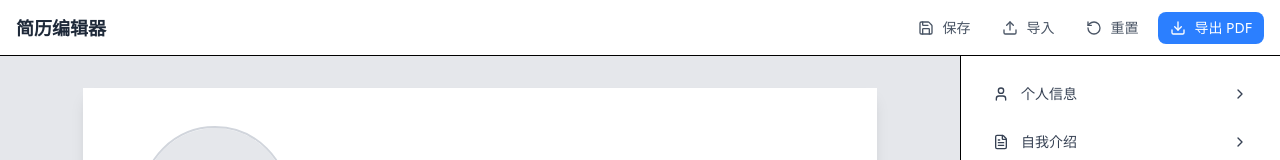
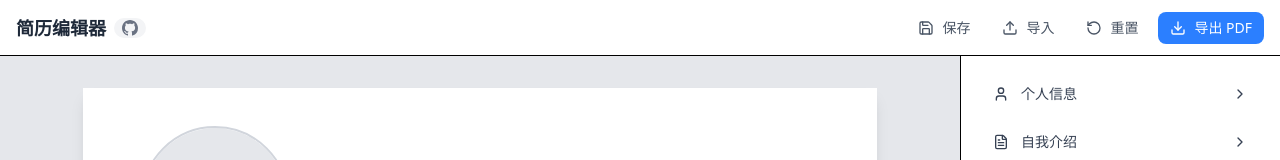
Before and after one commit to Dada-liu/resume-generator, a React (Vite) app: page / in a window 1280 px wide. Shown: the top 160 px of the page. Built offline with nearby package versions, Linux system fonts and the light colour scheme; no server answers.

Commit message:
feat: 添加github star icon

```diff
--- a/src/App.tsx
+++ b/src/App.tsx
@@ -1,5 +1,5 @@
-import { Download, RotateCcw, Save, Upload } from 'lucide-react'
-import { useRef, useCallback } from 'react'
+import { Download, RotateCcw, Save, Upload, Star } from 'lucide-react'
+import { useRef, useCallback, useState, useEffect } from 'react'
 import { ResumePreview } from './components/ResumePreview'
 import { EditorPanel } from './components/EditorPanel'
 import { useResumeStore } from './stores/resumeStore'
@@ -10,6 +10,22 @@
   const { resume, resetResume, setResume } = useResumeStore()
   const previewRef = useRef<HTMLDivElement>(null)
   const fileInputRef = useRef<HTMLInputElement>(null)
+  const [stars, setStars] = useState<number | null>(null)
+
+  const GITHUB_URL = 'https://github.com/Dada-liu/resume-generator'
+
+  useEffect(() => {
+    fetch('https://api.github.com/repos/Dada-liu/resume-generator')
+      .then((res) => res.json())
+      .then((data) => {
+        if (data.stargazers_count !== undefined) {
+          setStars(data.stargazers_count)
+        }
+      })
+      .catch(() => {
+        // 静默失败，保持 stars 为 null
+      })
+  }, [])
 
   const handleExport = async () => {
     if (previewRef.current) {
@@ -65,7 +81,30 @@
     <div className="h-screen flex flex-col">
       {/* Header */}
       <header className="h-14 bg-white border-b flex items-center justify-between px-4">
-        <h1 className="text-lg font-semibold text-gray-800">简历编辑器</h1>
+        <h1 className="text-lg font-semibold text-gray-800 flex items-center gap-2">
+          简历编辑器
+          <a
+            href={GITHUB_URL}
+            target="_blank"
+            rel="noopener noreferrer"
+            className="flex items-center gap-1 px-2 py-0.5 rounded-full bg-gray-100 text-gray-500 hover:bg-gray-200 transition-colors"
+          >
+            <svg
+              className="w-4 h-4"
+              viewBox="0 0 24 24"
+              fill="currentColor"
+              xmlns="http://www.w3.org/2000/svg"
+            >
+              <path d="M12 0C5.37 0 0 5.37 0 12c0 5.31 3.435 9.795 8.205 11.385.6.105.825-.255.825-.57 0-.285-.015-1.23-.015-2.235-3.015.555-3.795-.735-4.035-1.41-.135-.345-.72-1.41-1.23-1.695-.42-.225-1.02-.78-.015-.795.945-.015 1.62.87 1.845 1.23 1.08 1.815 2.805 1.305 3.495.99.105-.78.42-1.305.765-1.605-2.67-.3-5.46-1.335-5.46-5.925 0-1.305.465-2.385 1.23-3.225-.12-.3-.54-1.53.12-3.18 0 0 1.005-.315 3.3 1.23.96-.27 1.98-.405 3-.405s2.04.135 3 .405c2.295-1.56 3.3-1.23 3.3-1.23.66 1.65.24 2.88.12 3.18.765.84 1.23 1.905 1.23 3.225 0 4.605-2.805 5.625-5.475 5.925.435.375.81 1.095.81 2.22 0 1.605-.015 2.895-.015 3.3 0 .315.225.69.825.57A12.02 12.02 0 0024 12c0-6.63-5.37-12-12-12z" />
+            </svg>
+            {stars !== null && (
+              <>
+                <Star className="w-4 h-4" />
+                <span className="text-sm font-medium">{stars}</span>
+              </>
+            )}
+          </a>
+        </h1>
         <div className="flex gap-2">
           <button
             onClick={handleSave}
```
